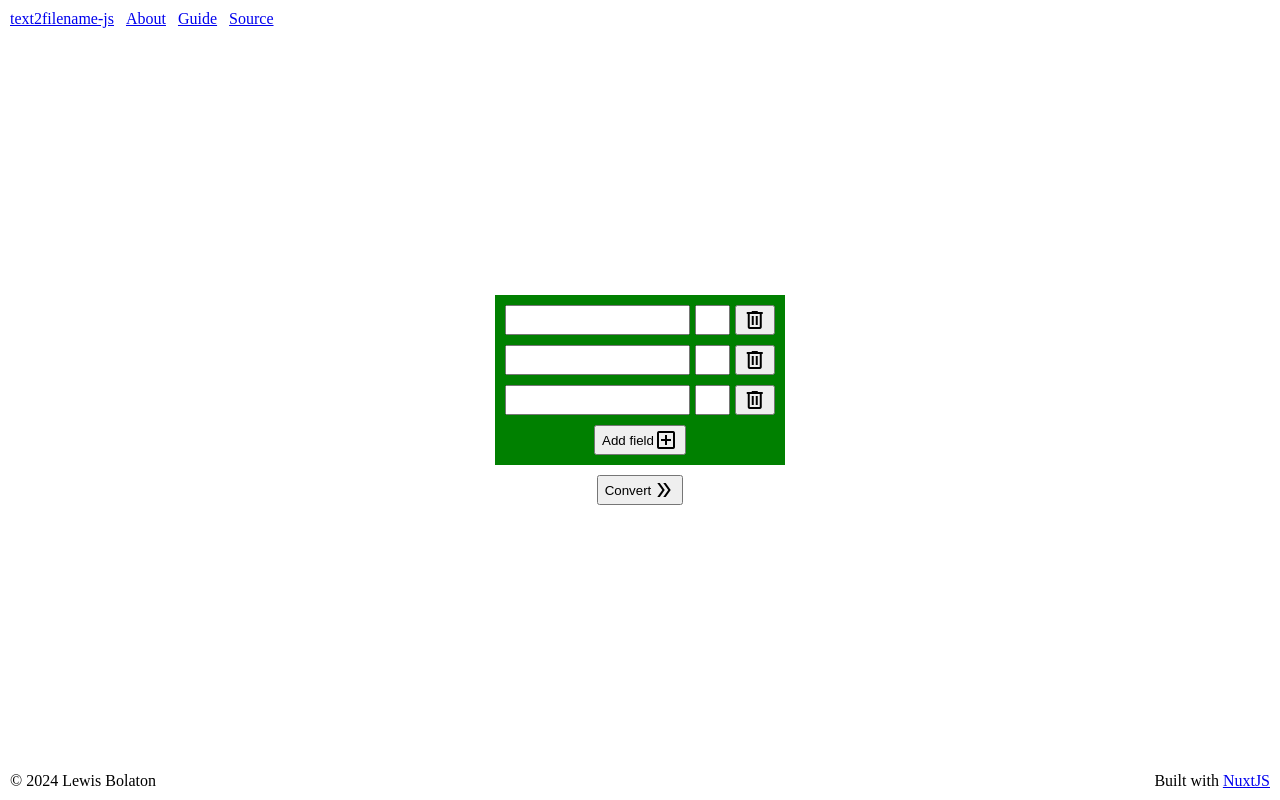
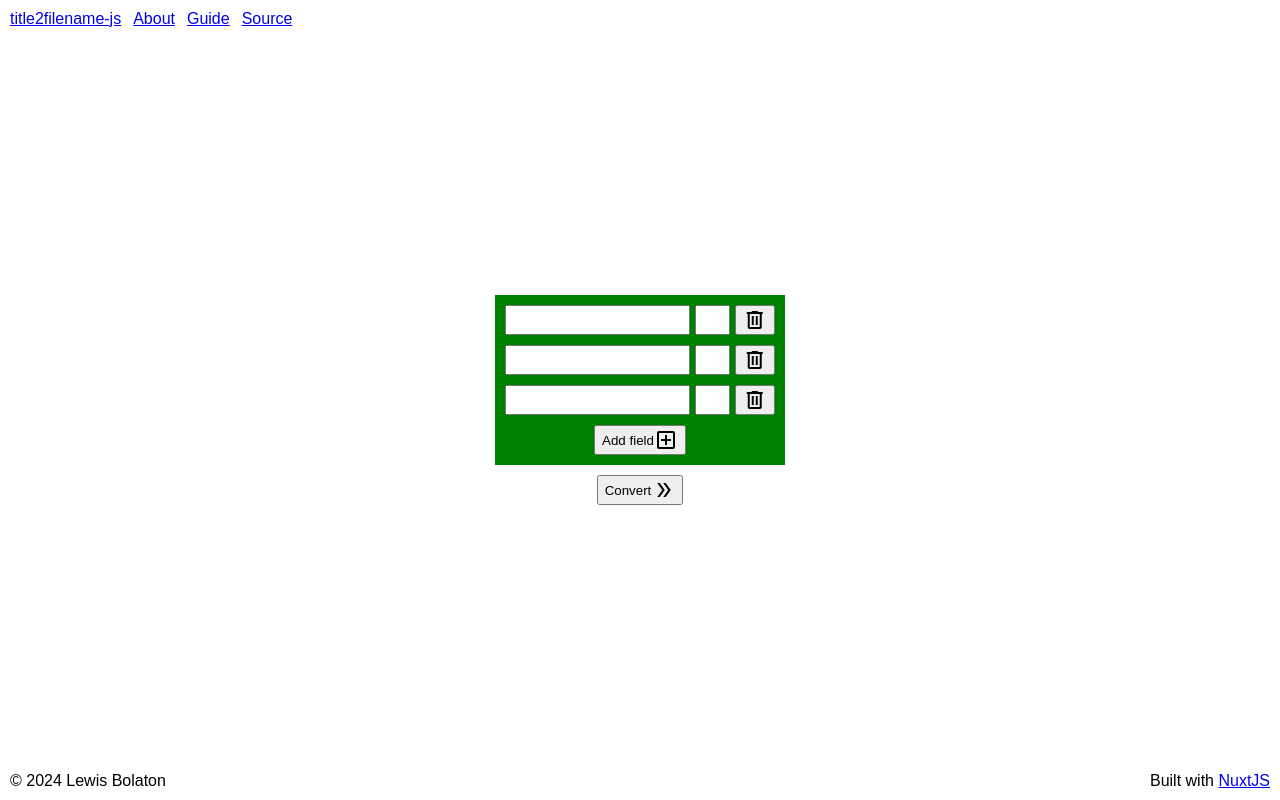
Before and after one commit to lewisbolaton/title2filename-js, a Nuxt app in the folder frontend-nuxt/: page / in a window 1280 px wide. Built offline with nearby package versions, Linux system fonts and the light colour scheme.

Commit message:
Changed header and footer serif style.

```diff
--- a/frontend-nuxt/layouts/default.vue
+++ b/frontend-nuxt/layouts/default.vue
@@ -1,6 +1,6 @@
 <template>
   <div class="header">
-    <NuxtLink to="/">text2filename-js</NuxtLink>
+    <NuxtLink to="/">title2filename-js</NuxtLink>
     <NuxtLink to="/">About</NuxtLink>
     <NuxtLink to="/">Guide</NuxtLink>
     <NuxtLink to="https://github.com/lewisbolaton/title2filename-js">Source</NuxtLink>
@@ -30,10 +30,14 @@ html, body {
 .header {
   display: inline-flex;
   gap: 12px;
+
+  font-family: sans-serif;
 }
 
 .footer {
   display: inline-flex;
   justify-content: space-between;
+
+  font-family: sans-serif;
 }
 </style>
```
